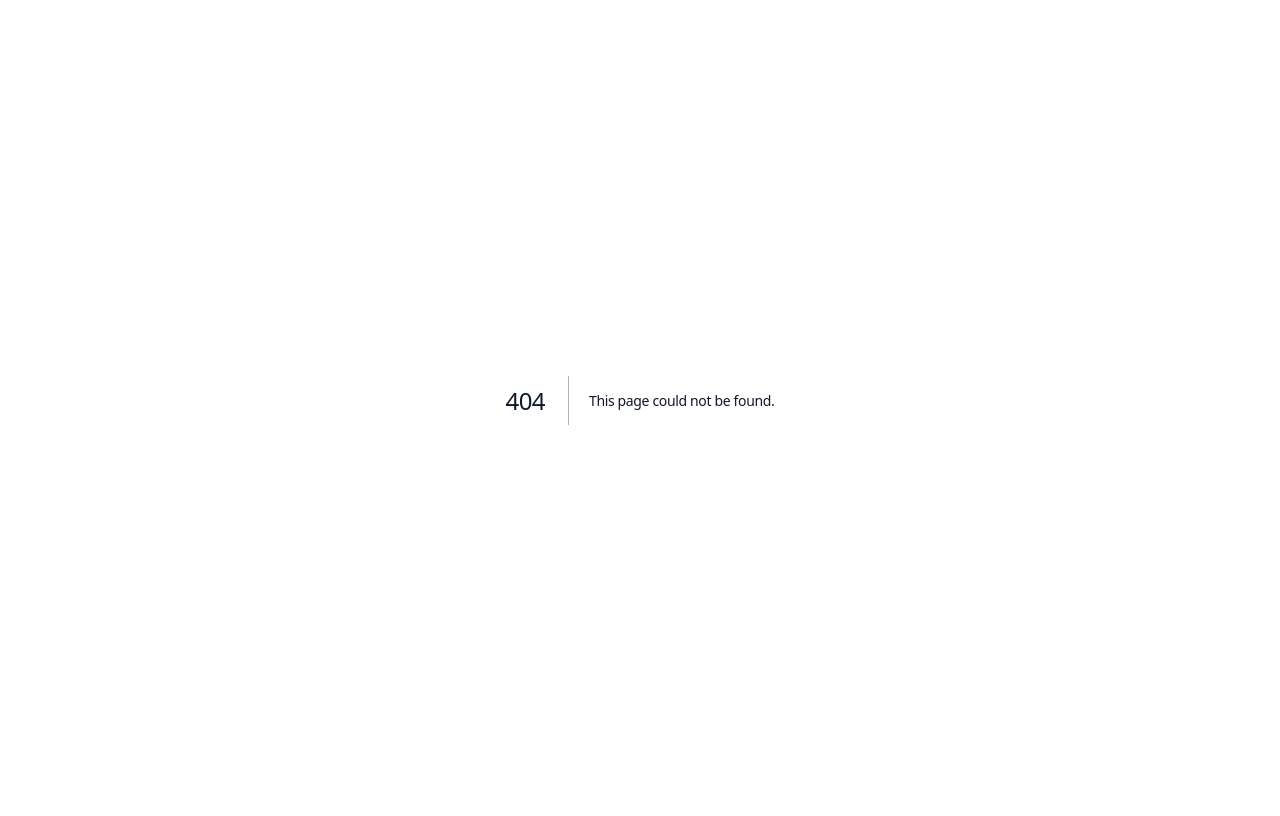
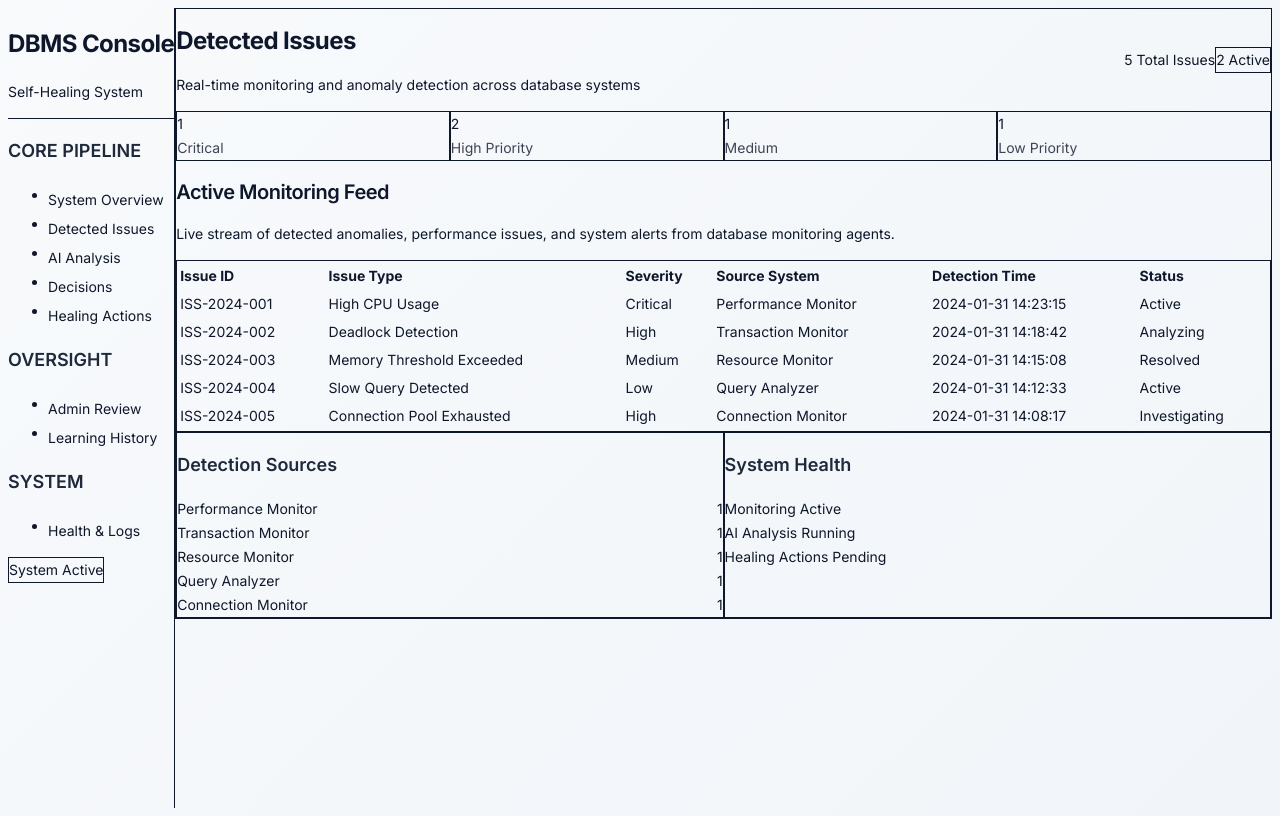
Before and after one commit to TSR0705/DBMS_PROJECT_SELF-HEALING-DATABASE, a Next.js app: page /dashboard/issues in a window 1280 px wide. Before the commit this address had no page. Built offline with nearby package versions, Linux system fonts and the light colour scheme.

Commit message:
Add dashboard issues page
What: Adding the issues section of the dashboard

Notes: This page displays issues detected in the DBMS self-healing system

```diff
--- /dev/null
+++ b/app/dashboard/issues/page.tsx
@@ -0,0 +1,185 @@
+import { DataTable, DataTableColumn } from "@/components/ui-dbms/DataTable";
+import { Section } from "@/components/ui-dbms/Section";
+import { Badge } from "@/components/ui/badge";
+
+// Issue data structure for DBMS monitoring
+interface DetectedIssue {
+  issueId: string;
+  issueType: string;
+  source: string;
+  detectedAt: string;
+  status: string;
+  severity: string;
+}
+
+// Static mock data representing realistic DBMS issues
+const mockIssues: DetectedIssue[] = [
+  {
+    issueId: "ISS-2024-001",
+    issueType: "High CPU Usage",
+    source: "Performance Monitor",
+    detectedAt: "2024-01-31 14:23:15",
+    status: "Active",
+    severity: "Critical"
+  },
+  {
+    issueId: "ISS-2024-002",
+    issueType: "Deadlock Detection",
+    source: "Transaction Monitor",
+    detectedAt: "2024-01-31 14:18:42",
+    status: "Analyzing",
+    severity: "High"
+  },
+  {
+    issueId: "ISS-2024-003",
+    issueType: "Memory Threshold Exceeded",
+    source: "Resource Monitor",
+    detectedAt: "2024-01-31 14:15:08",
+    status: "Resolved",
+    severity: "Medium"
+  },
+  {
+    issueId: "ISS-2024-004",
+    issueType: "Slow Query Detected",
+    source: "Query Analyzer",
+    detectedAt: "2024-01-31 14:12:33",
+    status: "Active",
+    severity: "Low"
+  },
+  {
+    issueId: "ISS-2024-005",
+    issueType: "Connection Pool Exhausted",
+    source: "Connection Monitor",
+    detectedAt: "2024-01-31 14:08:17",
+    status: "Investigating",
+    severity: "High"
+  }
+];
+
+// Enhanced column definitions with modern styling
+const issueColumns: DataTableColumn<DetectedIssue>[] = [
+  {
+    key: "issueId",
+    header: "Issue ID",
+    className: "font-mono text-xs text-slate-600 font-medium"
+  },
+  {
+    key: "issueType",
+    header: "Issue Type",
+    className: "font-semibold text-slate-900"
+  },
+  {
+    key: "severity",
+    header: "Severity",
+    className: "font-medium"
+  },
+  {
+    key: "source",
+    header: "Source System",
+    className: "text-slate-700"
+  },
+  {
+    key: "detectedAt",
+    header: "Detection Time",
+    className: "font-mono text-xs text-slate-600"
+  },
+  {
+    key: "status",
+    header: "Status",
+    className: "font-medium"
+  }
+];
+
+// Modern Issues Dashboard with sophisticated design
+export default function DetectedIssues() {
+  return (
+    <div className="space-y-8">
+      {/* Enhanced page header */}
+      <header className="space-y-4">
+        <div className="flex items-center justify-between">
+          <div>
+            <h1 className="text-3xl font-bold text-slate-900 tracking-tight">
+              Detected Issues
+            </h1>
+            <p className="text-slate-600 mt-2 text-lg">
+              Real-time monitoring and anomaly detection across database systems
+            </p>
+          </div>
+          <div className="flex items-center space-x-3">
+            <div className="bg-slate-100 px-4 py-2 rounded-lg">
+              <span className="text-sm font-medium text-slate-700">
+                {mockIssues.length} Total Issues
+              </span>
+            </div>
+            <div className="bg-red-50 px-4 py-2 rounded-lg border border-red-200">
+              <span className="text-sm font-medium text-red-700">
+                {mockIssues.filter(i => i.status === 'Active').length} Active
+              </span>
+            </div>
+          </div>
+        </div>
+      </header>
+
+      {/* Stats overview */}
+      <div className="grid grid-cols-4 gap-6">
+        {[
+          { label: "Critical", count: mockIssues.filter(i => i.severity === 'Critical').length, color: "bg-red-50 border-red-200 text-red-700" },
+          { label: "High Priority", count: mockIssues.filter(i => i.severity === 'High').length, color: "bg-orange-50 border-orange-200 text-orange-700" },
+          { label: "Medium", count: mockIssues.filter(i => i.severity === 'Medium').length, color: "bg-yellow-50 border-yellow-200 text-yellow-700" },
+          { label: "Low Priority", count: mockIssues.filter(i => i.severity === 'Low').length, color: "bg-green-50 border-green-200 text-green-700" }
+        ].map((stat) => (
+          <div key={stat.label} className={`p-6 rounded-xl border ${stat.color}`}>
+            <div className="text-2xl font-bold">{stat.count}</div>
+            <div className="text-sm font-medium opacity-80">{stat.label}</div>
+          </div>
+        ))}
+      </div>
+
+      {/* Main issues table */}
+      <Section
+        title="Active Monitoring Feed"
+        description="Live stream of detected anomalies, performance issues, and system alerts from database monitoring agents."
+      >
+        <DataTable
+          columns={issueColumns}
+          data={mockIssues}
+        />
+      </Section>
+
+      {/* Additional insights */}
+      <div className="grid grid-cols-2 gap-8">
+        <div className="bg-gradient-to-br from-slate-50 to-slate-100 p-6 rounded-xl border border-slate-200">
+          <h3 className="font-semibold text-slate-900 mb-3">Detection Sources</h3>
+          <div className="space-y-2">
+            {Array.from(new Set(mockIssues.map(i => i.source))).map(source => (
+              <div key={source} className="flex justify-between items-center">
+                <span className="text-sm text-slate-700">{source}</span>
+                <span className="text-xs font-medium text-slate-500 bg-white px-2 py-1 rounded">
+                  {mockIssues.filter(i => i.source === source).length}
+                </span>
+              </div>
+            ))}
+          </div>
+        </div>
+
+        <div className="bg-gradient-to-br from-blue-50 to-indigo-50 p-6 rounded-xl border border-blue-200">
+          <h3 className="font-semibold text-slate-900 mb-3">System Health</h3>
+          <div className="space-y-3">
+            <div className="flex items-center space-x-3">
+              <div className="w-3 h-3 bg-green-400 rounded-full animate-pulse"></div>
+              <span className="text-sm text-slate-700">Monitoring Active</span>
+            </div>
+            <div className="flex items-center space-x-3">
+              <div className="w-3 h-3 bg-blue-400 rounded-full"></div>
+              <span className="text-sm text-slate-700">AI Analysis Running</span>
+            </div>
+            <div className="flex items-center space-x-3">
+              <div className="w-3 h-3 bg-orange-400 rounded-full"></div>
+              <span className="text-sm text-slate-700">Healing Actions Pending</span>
+            </div>
+          </div>
+        </div>
+      </div>
+    </div>
+  );
+}
```
